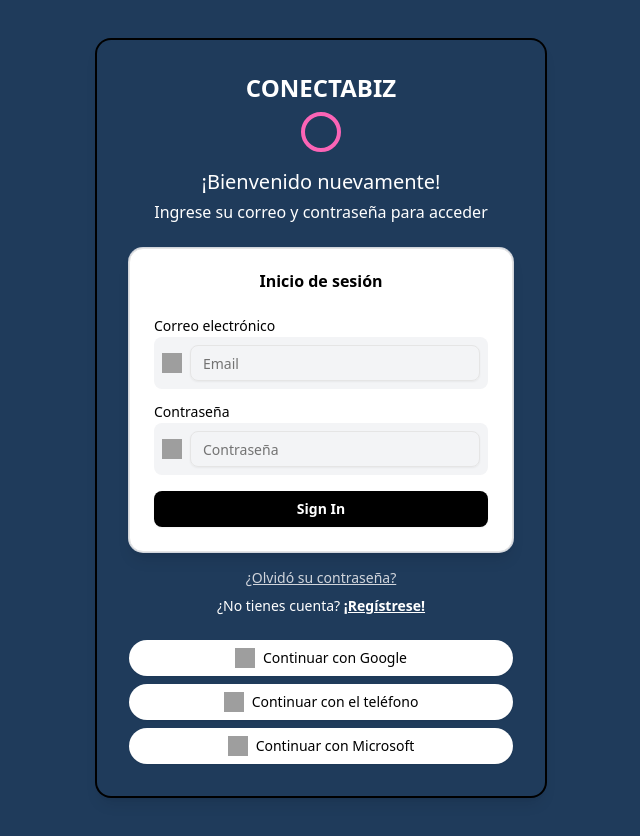
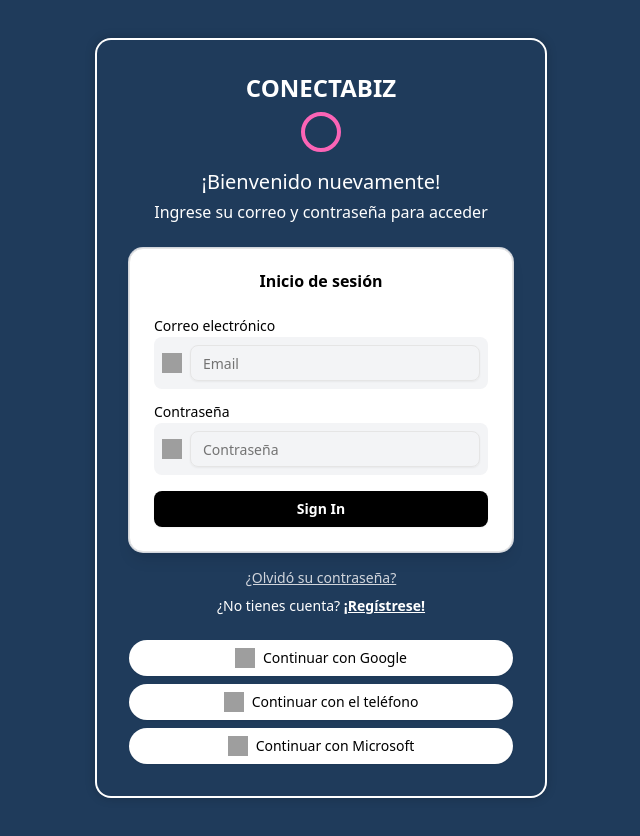
Before and after one commit to MiguelRestrepoL/ConectaBiz2, a Next.js app in the folder frontend/my-login-app/: page / in a window 1280 px wide. Shown: the whole page, without its empty margins (319-959 px from the left). Built offline with nearby package versions, Linux system fonts and the light colour scheme; grey boxes are pictures that could not be loaded.

Commit message:
Update login-form.jsx

```diff
--- a/frontend/my-login-app/src/components/login-form.jsx
+++ b/frontend/my-login-app/src/components/login-form.jsx
@@ -36,7 +36,7 @@ export function LoginForm({ className, ...props }) {
   return (
     <div className={cn("flex flex-col items-center w-full", className)} {...props}>
       {/* Contenedor interno del formulario */}
-      <div className="w-full bg-[#1f3b5b] text-white p-8 rounded-xl shadow-lg ring-2 ring-black">
+      <div className="w-full bg-[#1f3b5b] text-white p-8 rounded-xl ring-2 shadow-[0_0_12px_rgba(0,0,0,0.3)]">
         {/* Encabezado y bienvenida */}
         <h1 className="text-2xl font-semibold text-center mb-2">CONECTABIZ</h1>
         <div className="w-10 h-10 mx-auto mb-4 border-4 border-pink-400 rounded-full"></div>
```
